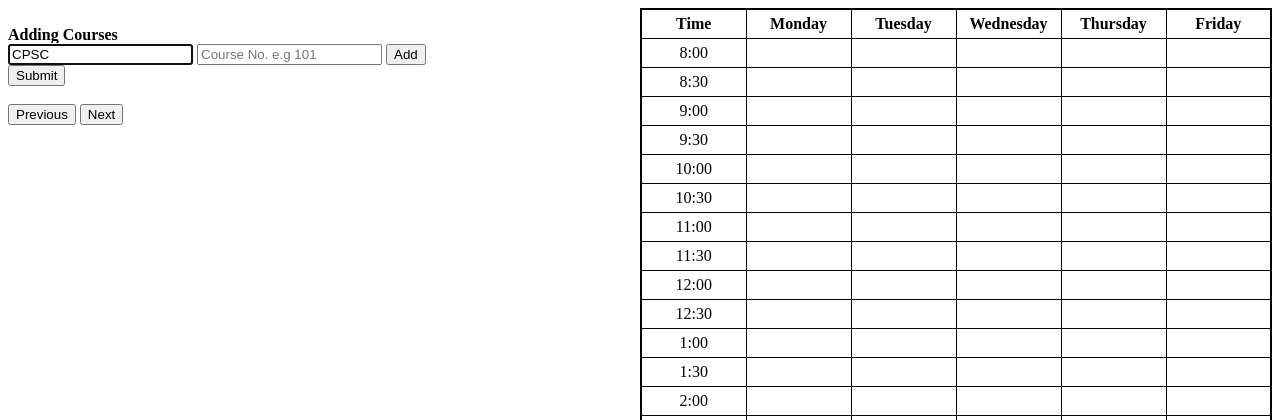
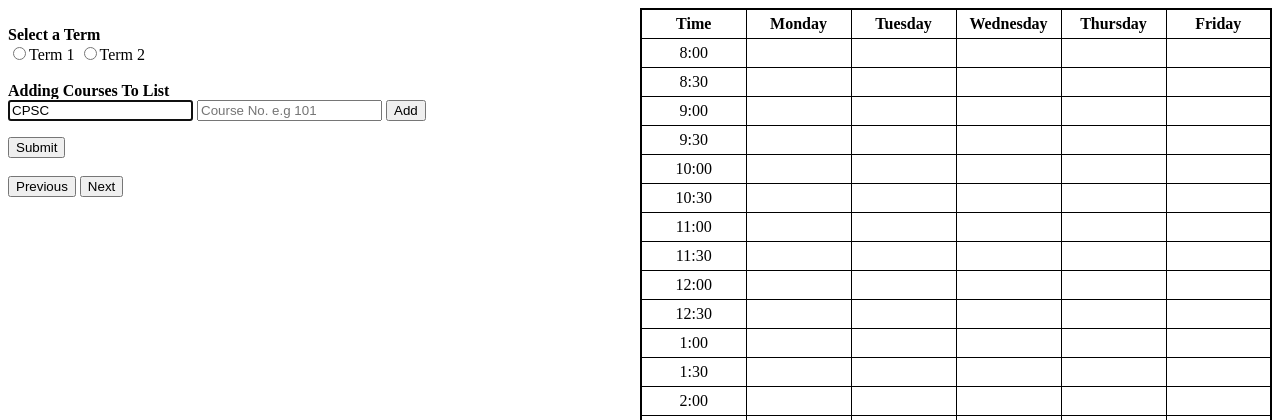
Before and after one commit to ra3738/TimeTable, a Flask app: page / in a window 1280 px wide. Shown: the top 420 px of the page. Run offline with Flask 2, Linux system fonts and the light colour scheme.

Commit message:
Added filtering by term

```diff
--- a/TimeTable/application.py
+++ b/TimeTable/application.py
@@ -6,11 +6,11 @@ from flask import Flask, render_template, request, jsonify
 
 app = Flask(__name__)
 
-map = {"9:00": 0, "9:30": 1, "10:00": 2, "10:30": 3, "11:00": 4, "11:30": 5, "12:00": 6, "12:30": 7, "13:00": 8, "13:30": 9, "14:00": 10, "14:30": 11,
-       "15:00": 12, "15:30": 13, "16:00": 14, "16:30": 15, "17:00": 16, "17:30": 17, "18:00": 18, "18:30": 19, "19:00": 20, "19:30": 21, "20:00": 22}
+map = {"8:00": 0, "8:30": 1, "9:00": 2, "9:30": 3, "10:00": 4, "10:30": 5, "11:00": 6, "11:30": 7, "12:00": 8, "12:30": 9, "13:00": 10, "13:30": 11, "14:00": 12, "14:30": 13,
+       "15:00": 14, "15:30": 15, "16:00": 16, "16:30": 17, "17:00": 18, "17:30": 19, "18:00": 20, "18:30": 21, "19:00": 22, "19:30": 23, "20:00": 24, "20:30": 25, "21:00": 26}
 
 # class_type, class_days, class_startTime, class_endTime = [], [], [], []
-course_name, course_number = "", ""
+course_name, course_number, academicTerm = "", "", 0
 lecture_days, lecture_startTime, lecture_endTime, lecture_courseNames = [], [], [], []
 firstSchedule_days, firstSchedule_startTime, firstSchedule_endTime = [], [], []
 secondSchedule_days, secondSchedule_startTime, secondSchedule_endTime = [], [], []
@@ -63,13 +63,15 @@ def parser():
     soup = BeautifulSoup(response.text, "html.parser")
     section1 = soup.findAll('tr', class_='section1')
     section2 = soup.findAll('tr', class_='section2')
+    section1 = section1+section2
 
     for i in range(len(section1)):
         section1_tdList = section1[i].findAll('td')
         if section1_tdList[2].getText() == "Lecture":
-            lecture_days.append(section1_tdList[5].getText().split())
-            lecture_startTime.append(section1_tdList[6].getText())
-            lecture_endTime.append(section1_tdList[7].getText())
+            if section1_tdList[3].getText() == academicTerm:
+                lecture_days.append(section1_tdList[5].getText().split())
+                lecture_startTime.append(section1_tdList[6].getText())
+                lecture_endTime.append(section1_tdList[7].getText())
 
     global secondSchedule_days, secondSchedule_startTime, secondSchedule_endTime
     secondSchedule_days = lecture_days
@@ -87,9 +89,11 @@ def index():
 
 @app.route("/table", methods=["POST"])
 def table():
-    global course_name, course_number
+    global course_name, course_number, academicTerm
     course_name = request.form.get("course_name")
     course_number = request.form.get("course_number")
+    academicTerm = request.form.get("academicTerm")
+    print("academicTerm: ", academicTerm)
     parser()
     filterOut()
     return jsonify({"firstSchedule_days": firstSchedule_days, "firstSchedule_startTime": firstSchedule_startTime,
--- a/TimeTable/static/index.js
+++ b/TimeTable/static/index.js
@@ -68,6 +68,13 @@ document.addEventListener('DOMContentLoaded', () => {
     course_number = _course_number;
     console.log("course_number: " + _course_number);
 
+    var academicTerm;
+    if (document.getElementById('term1').checked){
+      academicTerm = 1;
+    } else {
+      academicTerm = 2;
+    }
+
     timetable_number = 0
 
     var li = document.createElement("li");
@@ -97,6 +104,7 @@ document.addEventListener('DOMContentLoaded', () => {
     const data = new FormData();
     data.append('course_number', _course_number);
     data.append('course_name', _course_name)
+    data.append('academicTerm', academicTerm)
 
     // Send request
     request.send(data);
--- a/TimeTable/templates/index.html
+++ b/TimeTable/templates/index.html
@@ -234,22 +234,28 @@
       </tr>
     </table>
     <br>
+    <b>Select a Term</b>
+    <br>
+    <input type="radio" id="term1" name="term">Term 1
+    <input type="radio" id="term2" name="term">Term 2
+    <br><br>
     <!-- <form action="{{ url_for('table') }}" method="post"> -->
     <form id="form">
-      <b>Adding Courses</b>
+      <b>Adding Courses To List</b>
       <br>
       <input value="CPSC" id="course_name" name="course_name" autocomplete="off" autofocus placeholder="Course Name e.g CPSC" type="text">
       <input id="course_number" name="course_number" autocomplete="off" autofocus placeholder="Course No. e.g 101" type="text">
       <input type="submit" value="Add">
     </form>
+    <ul id="myUL">
+    </ul>
     <button id ="submitCourses">Submit</button>
     <!-- <button id="next" type="button" style="float: right;">Next</button>
     <button id="previous" type="button" style="float: right;">Previous</button> -->
     <br><br>
     <button id="previous" type="button">Previous</button>
     <button id="next" type="button">Next</button>
-    <ul id="myUL">
-    </ul>
+
 
   </body>
 </html>
```
